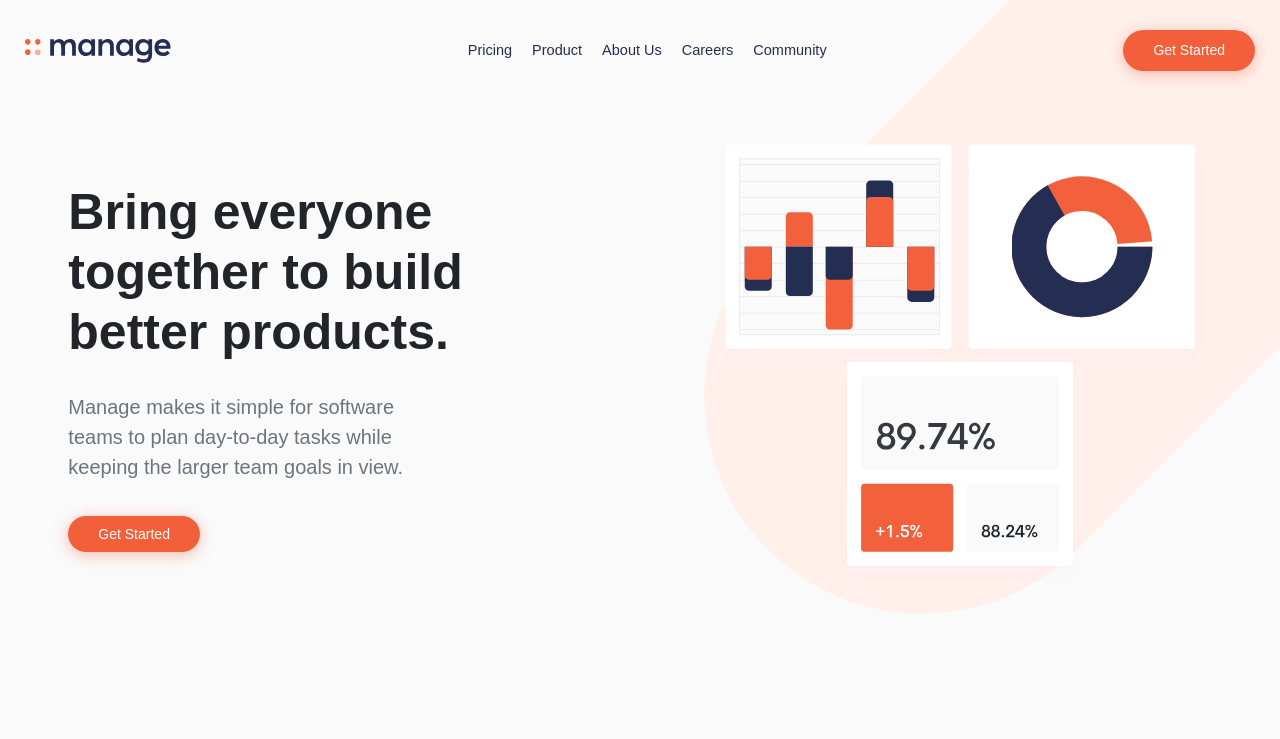
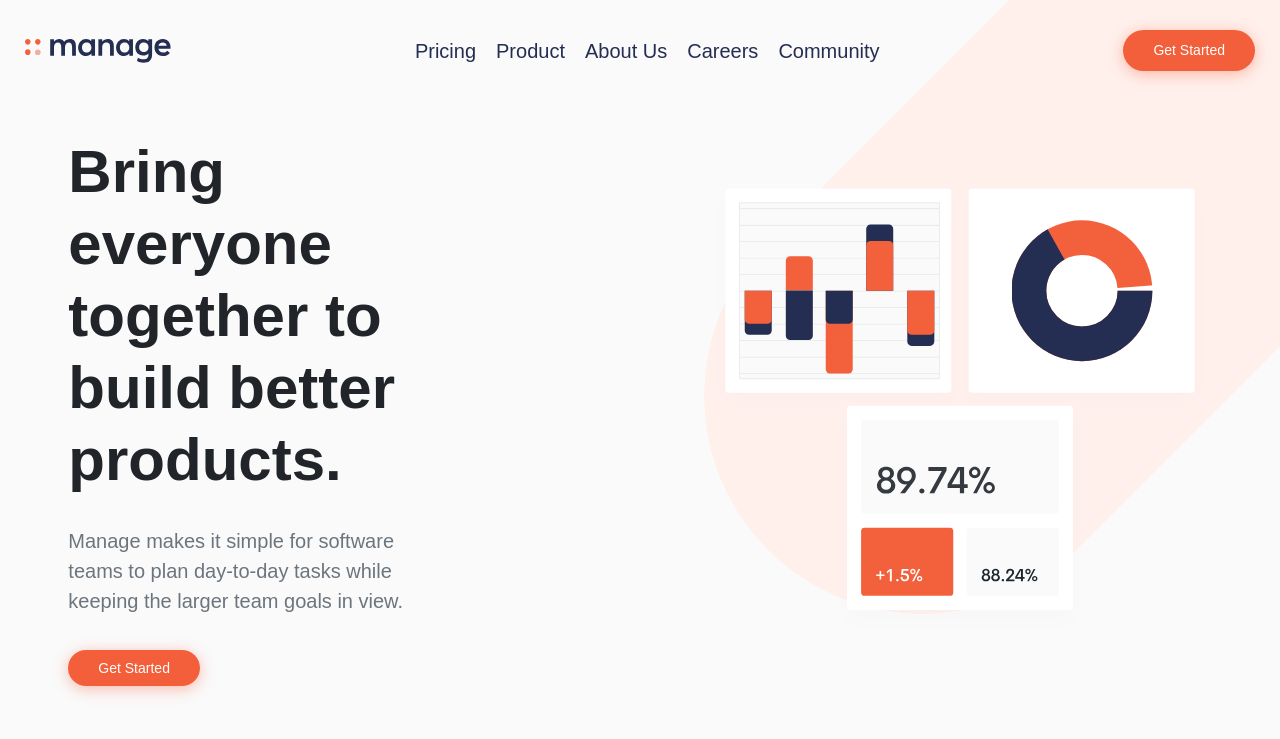
Before and after one commit to TLanetteRose/Manage-Landing-PageTLP, a plain HTML site: page index.html in a window 1280 px wide. Shown: the top 739 px of the page. Drawn offline with nearby package versions, Linux system fonts and the light colour scheme; files whose address does not match are found by name; a web font is replaced by a local one.

Commit message:
Updates
Signed-off-by: T. Lanette <TLPollard4516@gmail.com>

```diff
--- a/css/main.css
+++ b/css/main.css
@@ -100,7 +100,7 @@ input:focus {
 
 .navbar .nav-link {
     color: var(--primary-color-dk-blue);
-    font-size: 1.45rem;
+    font-size: 2rem;
     margin-right: 1rem;
     font-weight: 500;
 }
@@ -124,7 +124,7 @@ input:focus {
 .intro__heading {
     width: 85%;
     font-weight: 700;
-    font-size: 5rem;
+    font-size: 6rem;
 }
 .intro__text {
     width: 70%;
```
